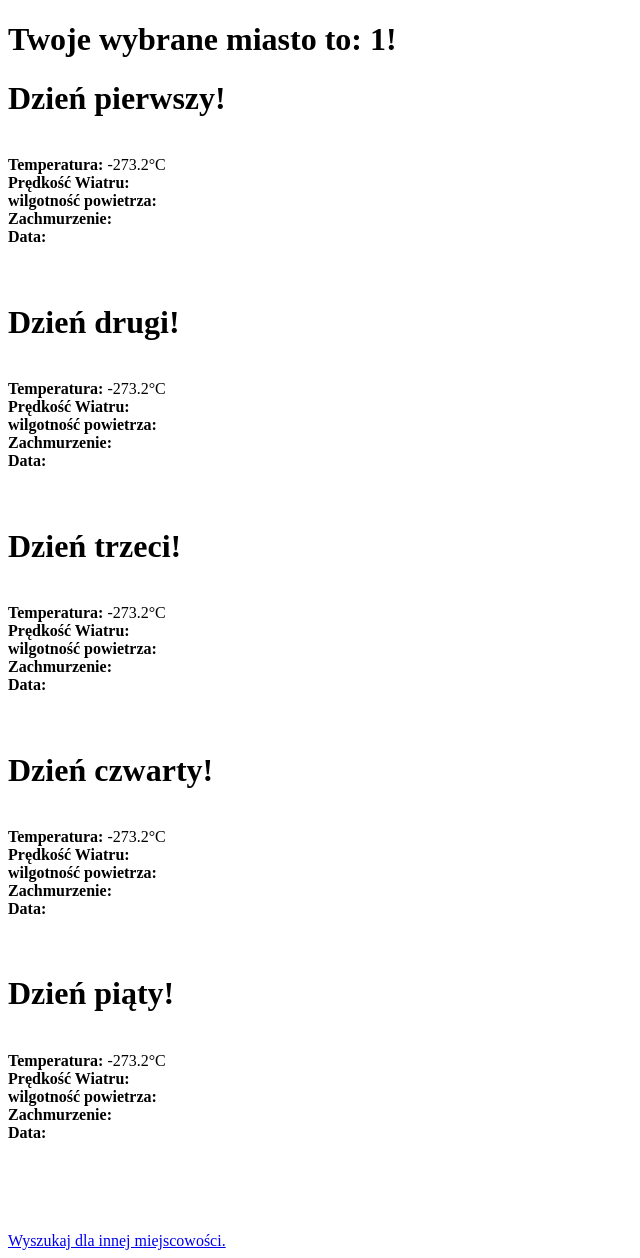
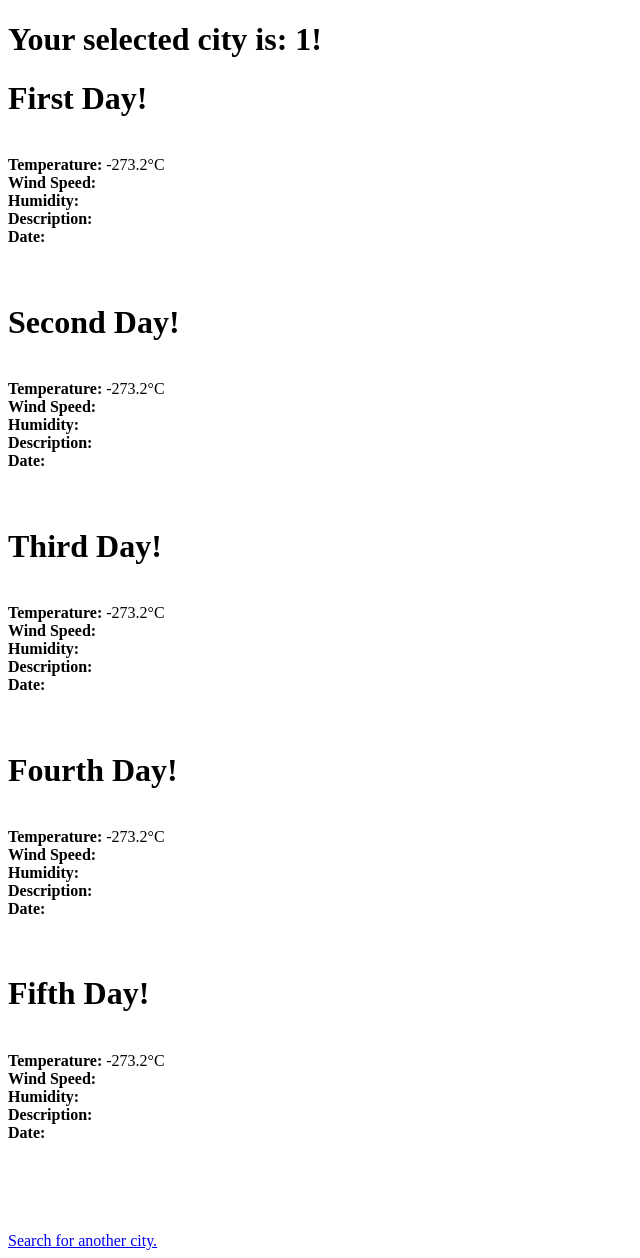
Before and after one commit to Wierwer/Weather-Pogoda, a PHP site: page /koniec.php in a window 1280 px wide. Shown: the whole page, without its empty margins (0-640 px from the left). Run offline with PHP 8.4, Linux system fonts and the light colour scheme; the visitor is signed in with stand-in values (Sample User, id 1); data that the repository does not hold is empty.

Commit message:
PL to ENG

```diff
--- a/koniec.php
+++ b/koniec.php
@@ -6,7 +6,8 @@
 
 
 <?php
-$cityy = $_SESSION['miasto'];
+//API
+$cityy = $_SESSION['city1'];
 $ch = curl_init();
 $key= '8626e63585a1b19638685f5ec166edb4';
 $url = 'api.openweathermap.org/data/2.5/forecast?q='.$cityy.'&&APPID='.$key;
@@ -14,9 +15,9 @@
 curl_setopt($ch, CURLOPT_URL, $url);
 curl_setopt($ch, CURLOPT_SSL_VERIFYPEER,false);
 curl_setopt($ch, CURLOPT_RETURNTRANSFER, true);
-$wyjscie = curl_exec($ch);
+$exit = curl_exec($ch);
 
-$xxx = json_decode($wyjscie, true);
+$xxx = json_decode($exit, true);
 
 //error
 $err = $xxx['cod'];
@@ -25,7 +26,7 @@
     echo "<html>";
     echo "<head>";
     echo "<meta charset='utf-8'>";
-    echo "<title> Pogoda na 5 dni!</title>";
+    echo "<title> Weather for 5 days!</title>";
 
     echo "</head>";
     echo "<body>";
@@ -37,8 +38,8 @@
     echo "marign-bottom: 10px;";
     echo "}";
     echo "</style>";
-    echo "<div class='error'>Przepraszamy: nie ma takiej miejscowości!</div>";
-    echo "<a href ='index.php'>Wróć do początku</a>";
+    echo "<div class='error'>I'm sorry: there is no such city!</div>";
+    echo "<a href ='index.php'>Back!</a>";
 
 }
 else
@@ -46,7 +47,7 @@
 
 
 
-//Jesli wszystko ok
+//ALL OK
 
 $temp = $xxx['list'][0]['main']['temp'];
 $wind = $xxx['list'][0]['wind']['speed'];
@@ -88,13 +89,13 @@
 echo "<html>";
 echo "<head>";
 echo "<meta charset='utf-8'>";
-echo "<title> Pogoda na 5 dni!</title>";
+echo "<title> Weather for 5 days!</title>";
 
 echo "</head>";
 echo "<body>";
 
 
-
+// Celsius
 $kel= 273.15;
 $kk=round($temp-$kel,1);
 $kk1=round($temp2-$kel,1);
@@ -102,42 +103,44 @@
 $kk3=round($temp4-$kel,1);
 $kk4=round($temp5-$kel,1);
 
-echo "<h1>Twoje wybrane miasto to: ".$_SESSION['miasto']."!";
-echo "<h1>Dzień pierwszy!</h1><br />";
-echo "<strong> Temperatura: </strong>".$kk."°C"."<br />";
-echo "<strong> Prędkość Wiatru: </strong>".$wind."<br />";
-echo "<strong> wilgotność powietrza: </strong>".$humidity."<br />";
-echo "<strong> Zachmurzenie: </strong>".$des."<br />";
-echo "<strong> Data: </strong>".$date."<br /><br /><br />";
 
-echo "<h1>Dzień drugi!</h1><br />";
-echo "<strong> Temperatura: </strong>".$kk1."°C"."<br />";
-echo "<strong> Prędkość Wiatru: </strong>".$wind2."<br />";
-echo "<strong> wilgotność powietrza: </strong>".$humidity2."<br />";
-echo "<strong> Zachmurzenie: </strong>".$des2."<br />";
-echo "<strong> Data: </strong>".$date2."<br /><br /><br />";
+echo "<h1>Your selected city is: ".$_SESSION['city1']."!";
+echo "<h1>First Day!</h1><br />";
+echo "<strong> Temperature: </strong>".$kk."°C"."<br />";
+echo "<strong> Wind Speed: </strong>".$wind."<br />";
+echo "<strong> Humidity: </strong>".$humidity."<br />";
+echo "<strong> Description: </strong>".$des."<br />";
+echo "<strong> Date: </strong>".$date."<br /><br /><br />";
 
-echo "<h1>Dzień trzeci!</h1><br />";
-echo "<strong> Temperatura: </strong>".$kk2."°C"."<br />";
-echo "<strong> Prędkość Wiatru: </strong>".$wind3."<br />";
-echo "<strong> wilgotność powietrza: </strong>".$humidity3."<br />";
-echo "<strong> Zachmurzenie: </strong>".$des3."<br />";
-echo "<strong> Data: </strong>".$date3."<br /><br /><br />";
+echo "<h1>Second Day!</h1><br />";
+echo "<strong> Temperature: </strong>".$kk1."°C"."<br />";
+echo "<strong> Wind Speed: </strong>".$wind2."<br />";
+echo "<strong> Humidity: </strong>".$humidity2."<br />";
+echo "<strong> Description: </strong>".$des2."<br />";
+echo "<strong> Date: </strong>".$date2."<br /><br /><br />";
 
-echo "<h1>Dzień czwarty!</h1><br />";
-echo "<strong> Temperatura: </strong>".$kk3."°C"."<br />";
-echo "<strong> Prędkość Wiatru: </strong>".$wind4."<br />";
-echo "<strong> wilgotność powietrza: </strong>".$humidity4."<br />";
-echo "<strong> Zachmurzenie: </strong>".$des4."<br />";
-echo "<strong> Data: </strong>".$date4."<br /><br /><br />";
+echo "<h1>Third Day!</h1><br />";
+echo "<strong> Temperature: </strong>".$kk2."°C"."<br />";
+echo "<strong> Wind Speed: </strong>".$wind3."<br />";
+echo "<strong> Humidity: </strong>".$humidity3."<br />";
+echo "<strong> Description: </strong>".$des3."<br />";
+echo "<strong> Date: </strong>".$date3."<br /><br /><br />";
 
-echo "<h1>Dzień piąty!</h1><br />";
-echo "<strong> Temperatura: </strong>".$kk4."°C"."<br />";
-echo "<strong> Prędkość Wiatru: </strong>".$wind5."<br />";
-echo "<strong> wilgotność powietrza: </strong>".$humidity5."<br />";
-echo "<strong> Zachmurzenie: </strong>".$des5."<br />";
-echo "<strong> Data: </strong>".$date5."<br /><br /><br />";
-echo "<br /><br /><br /><a href ='index.php'>Wyszukaj dla innej miejscowości.</a>";
+echo "<h1>Fourth Day!</h1><br />";
+echo "<strong> Temperature: </strong>".$kk3."°C"."<br />";
+echo "<strong> Wind Speed: </strong>".$wind4."<br />";
+echo "<strong> Humidity: </strong>".$humidity4."<br />";
+echo "<strong> Description: </strong>".$des4."<br />";
+echo "<strong> Date: </strong>".$date4."<br /><br /><br />";
+
+echo "<h1>Fifth Day!</h1><br />";
+echo "<strong> Temperature: </strong>".$kk4."°C"."<br />";
+echo "<strong> Wind Speed: </strong>".$wind5."<br />";
+echo "<strong> Humidity: </strong>".$humidity5."<br />";
+echo "<strong> Description: </strong>".$des5."<br />";
+echo "<strong> Date: </strong>".$date5."<br /><br /><br />";
+
+echo "<br /><br /><br /><a href ='index.php'>Search for another city.</a>";
 }
 ?>
 
```
Also changed, not shown: index.php (+13 -13 lines), pobieranieinf.php (+9 -9 lines).
